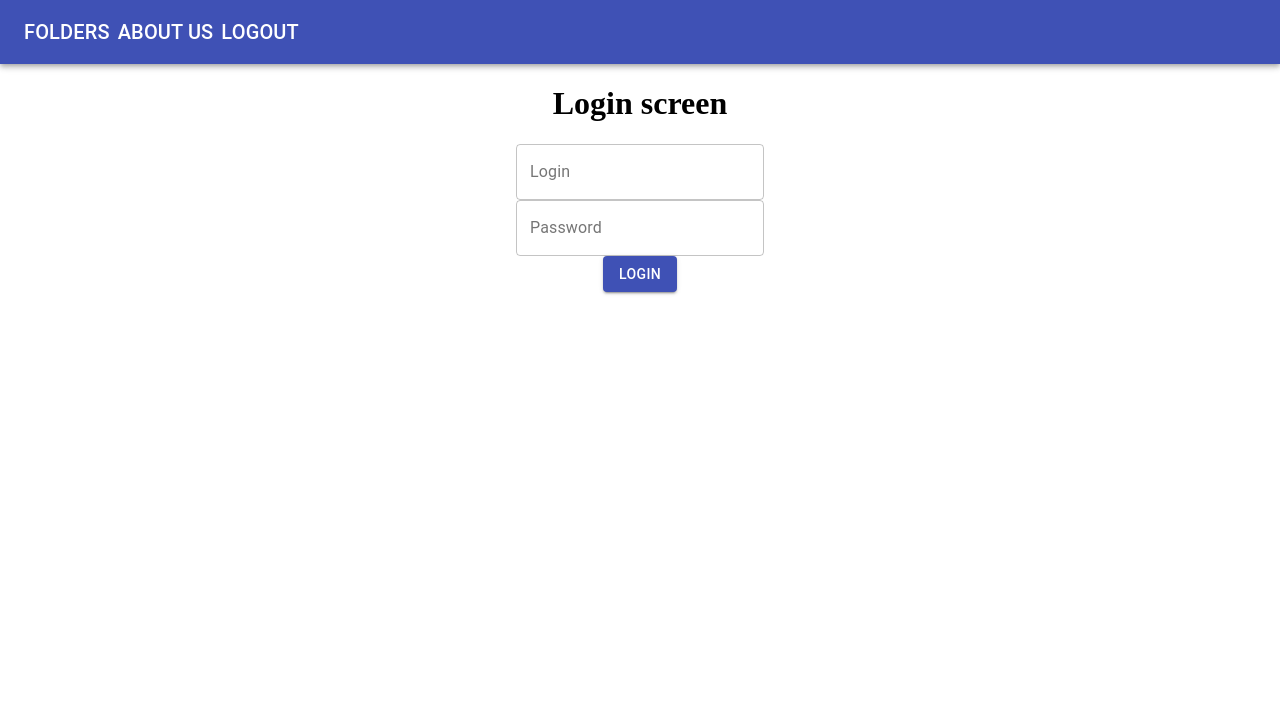
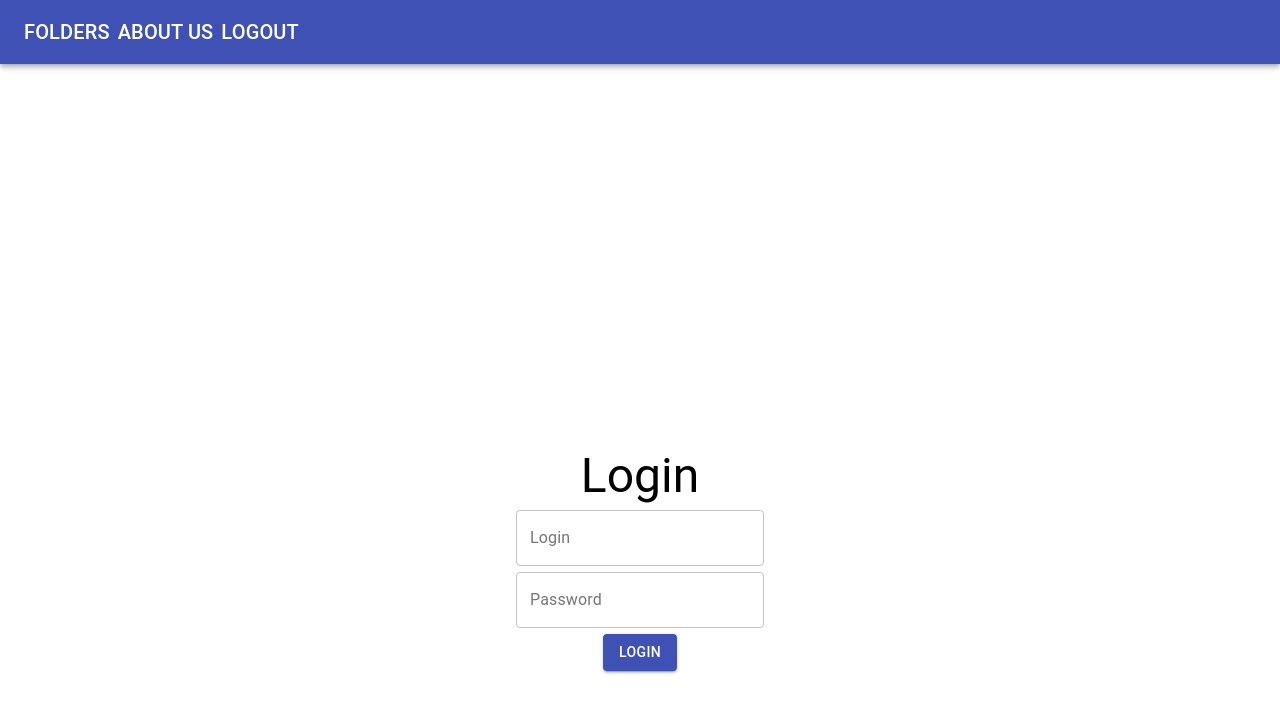
Before and after one commit to kamilew650/django-react-project, a React (Create React App) app in the folder client/: page /#/login in a window 1280 px wide. Shown: the top 712 px of the page. Built offline with nearby package versions, Linux system fonts and the light colour scheme; sample sign-in values are in the browser's storage.

Commit message:
Update login screen

```diff
--- a/client/src/views/LoginView/LoginView.js
+++ b/client/src/views/LoginView/LoginView.js
@@ -1,7 +1,7 @@
 import React, { useContext } from "react";
 import styled from "styled-components";
 import { useHistory } from "react-router-dom";
-import { TextField, Button } from "@material-ui/core";
+import { TextField, Button, Typography } from "@material-ui/core";
 import LoginContext from "../../context/LoginContext";
 import useLocalStorage from "../../utils/useLocalStorage/useLocalStorage";
 
@@ -11,6 +11,8 @@
   display: flex;
   align-items: center;
   flex-direction: column;
+  gap: 6px;
+  margin-top: 30%;
 `;
 
 export default function LoginView() {
@@ -28,7 +30,7 @@
 
   return (
     <StyledDiv>
-      <h1>Login screen</h1>
+      <Typography variant="h3">Login</Typography>
       <TextField
         label="Login"
         variant="outlined"
```
